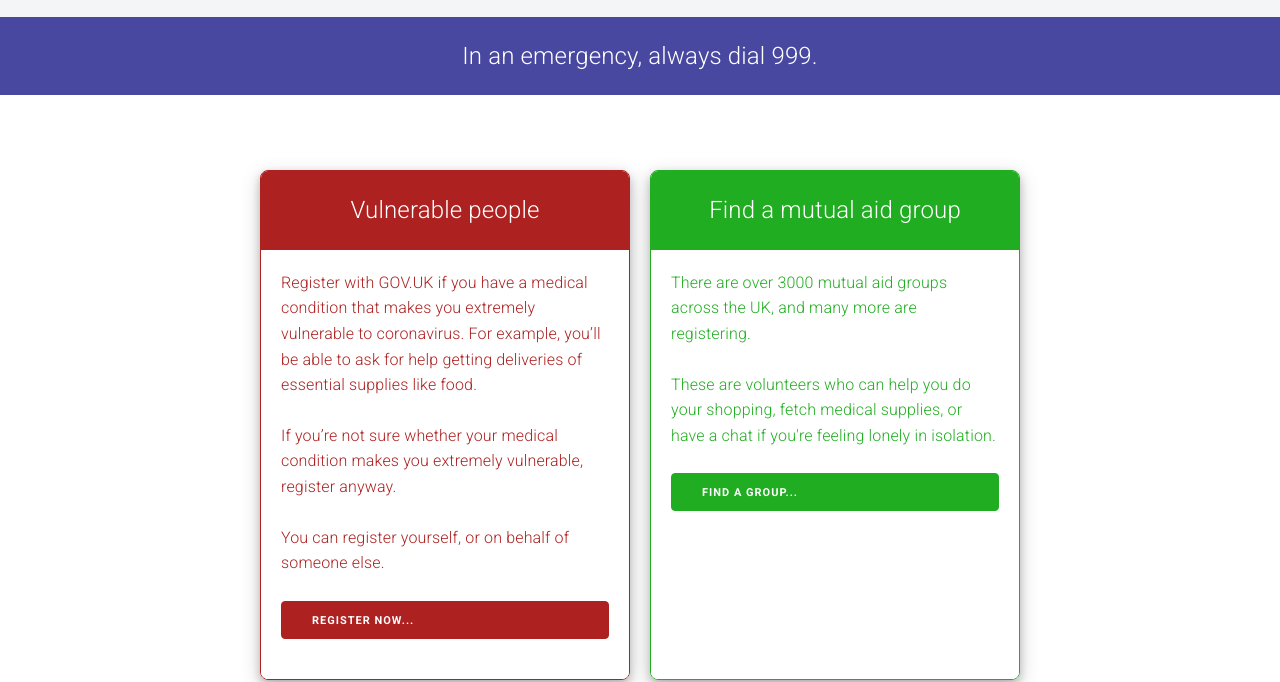
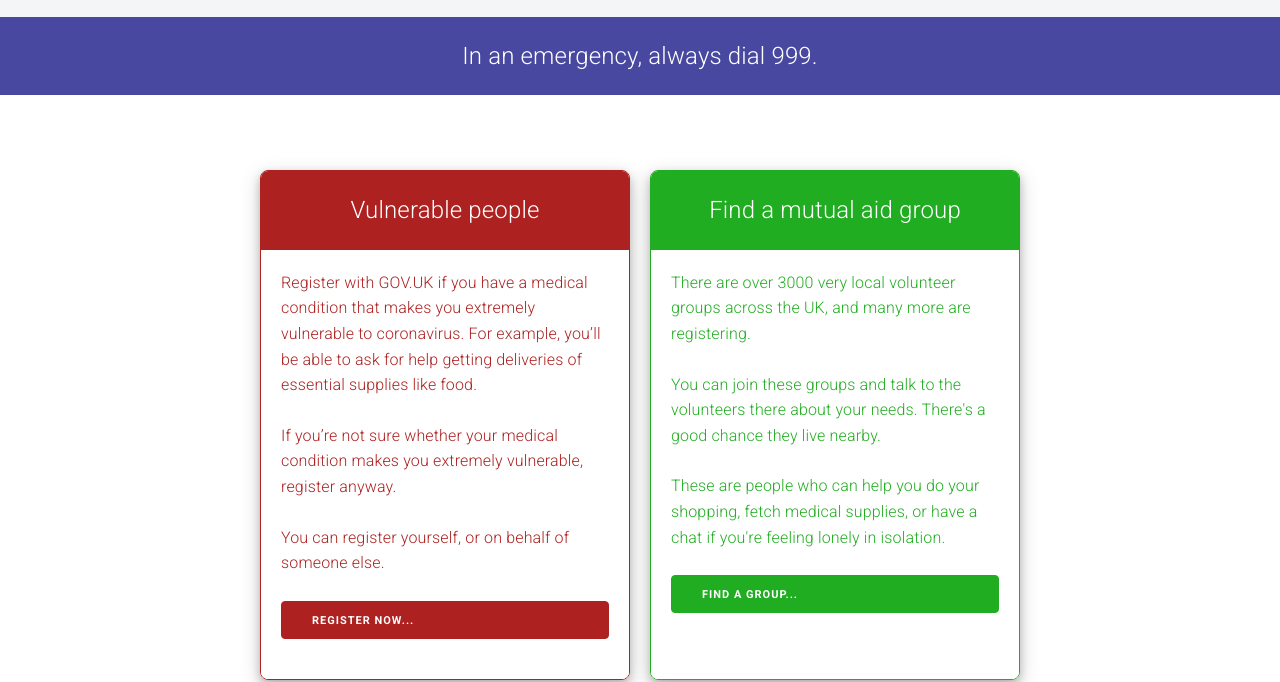
Before and after one commit to PoliceRewired/help-is-available, a plain HTML site: page index.html in a window 1280 px wide. Shown: the part 133-815 px from the top of the page. Drawn offline with Linux system fonts and the light colour scheme; a script that the page names is missing.

Commit message:
minor content change to mutual aid groups text

```diff
--- a/index.html
+++ b/index.html
@@ -74,8 +74,9 @@
 						<div class="volunteering-cell green">
 							<div class="first">Find a mutual aid group</div>
 							<div class="second">
-								<p>There are over 3000 mutual aid groups across the UK, and many more are registering.</p>
-								<p>These are volunteers who can help you do your shopping, fetch medical supplies, or have a chat if you're feeling lonely in isolation.</p>
+								<p>There are over 3000 very local volunteer groups across the UK, and many more are registering.</p>
+								<p>You can join these groups and talk to the volunteers there about your needs. There's a good chance they live nearby.</p>
+								<p>These are people who can help you do your shopping, fetch medical supplies, or have a chat if you're feeling lonely in isolation.</p>
 								<a class="button green" href="map.html">Find a group...</a>
 							</div>
 						</div>
```
Also changed, not shown: map.html (+1 -1 lines).
